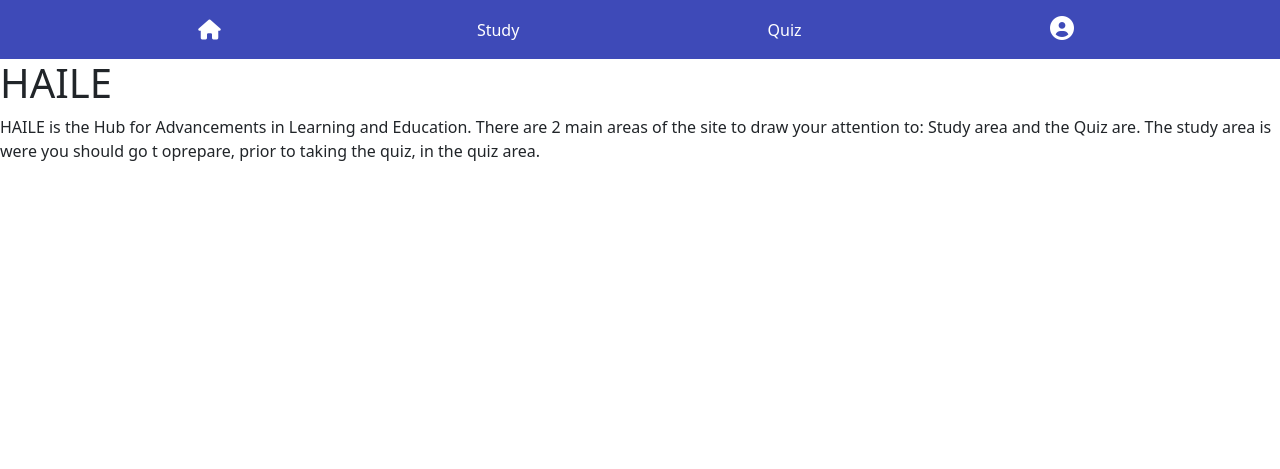
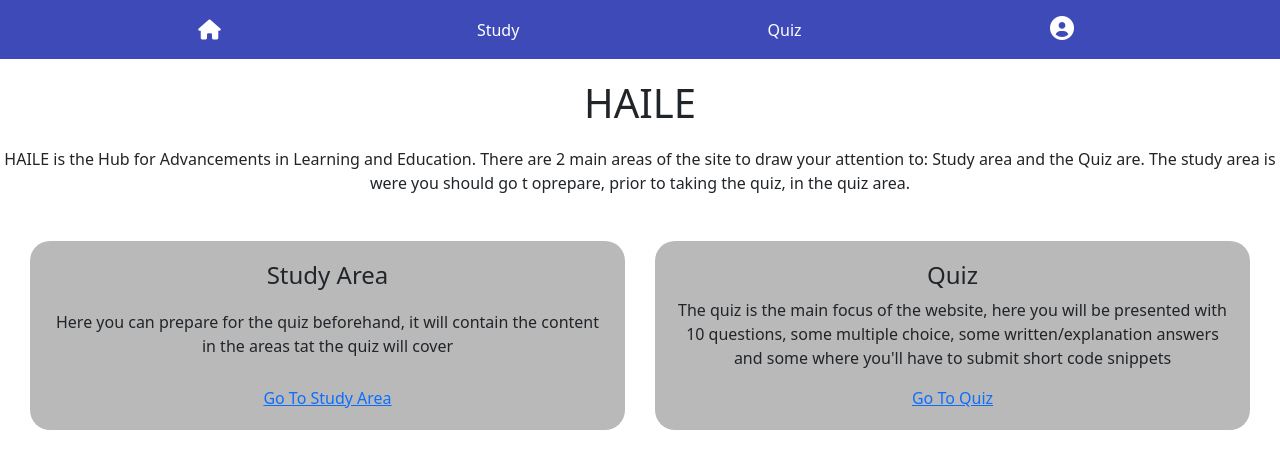
Before and after one commit to GaryAllan1/L4-Project, a Django app: page / in a window 1280 px wide. Shown: the top 469 px of the page. Run offline with Django 4.2, Linux system fonts and the light colour scheme.

Commit message:
fixed styling issues

```diff
--- a/src/haile/templates/index.html
+++ b/src/haile/templates/index.html
@@ -2,14 +2,65 @@
 {% extends "base.html" %}
 
 {% block body_block %}
-<h1>HAILE</h1>
-<p>
+<h1 class="title">HAILE</h1>
+<p class="intro-para">
     HAILE is the Hub for Advancements in Learning and Education.
     There are 2 main areas of the site to draw your attention to: Study area and the Quiz are.
     The study area is were you should go t oprepare, prior to taking the quiz, in the quiz area.
 </p>
 
-<div>
+<div class="block-container">
+    <div class="study-area-block">
+        <h4>Study Area</h4>
+        <p> Here you can prepare for the quiz beforehand, it will contain the content in the areas tat the quiz will cover</p>
+        <a href="#">Go To Study Area</a>
 
+    </div>
+    <div class="quiz-area-block">
+        <h4>Quiz</h4>
+        <p>
+            The quiz is the main focus of the website, here you will be presented with 10 questions, some multiple choice, some
+            written/explanation answers and some where you'll have to submit short code snippets
+        </p>
+        <a href="#">Go To Quiz</a>
+
+    </div>
 </div>
+
+<style>
+    .title {
+        text-align: center;
+        margin-top: 20px;
+    }
+    .intro-para {
+        text-align: center;
+        margin-top: 20px;
+    }
+
+    .block-container {
+        background-color: white;
+        display: flex; /* Display children side by side */
+        padding: 20px; /* Add some padding for spacing */
+        justify-content: center; /* Center horizontally within the container */
+    }
+
+    .study-area-block,
+    .quiz-area-block {
+        flex: 1; /* Share equal width */
+        text-align: center; /* Center text horizontally */
+        padding: 20px; /* Add padding inside each block for spacing */
+        margin: 10px; /* Add margin for spacing between blocks */
+        background-color: #b9b9b9; /* Gray background color */
+        border-radius: 20px; /* Rounded edges */
+        display: flex;
+        flex-direction: column; /* Stack children vertically */
+        justify-content: space-between; /* Space content evenly vertically */
+        align-items: center; /* Center content horizontally */
+    }
+
+    .quiz-area-block{
+        margin-left: 20px;
+    }
+
+</style>
 {% endblock %}
```
